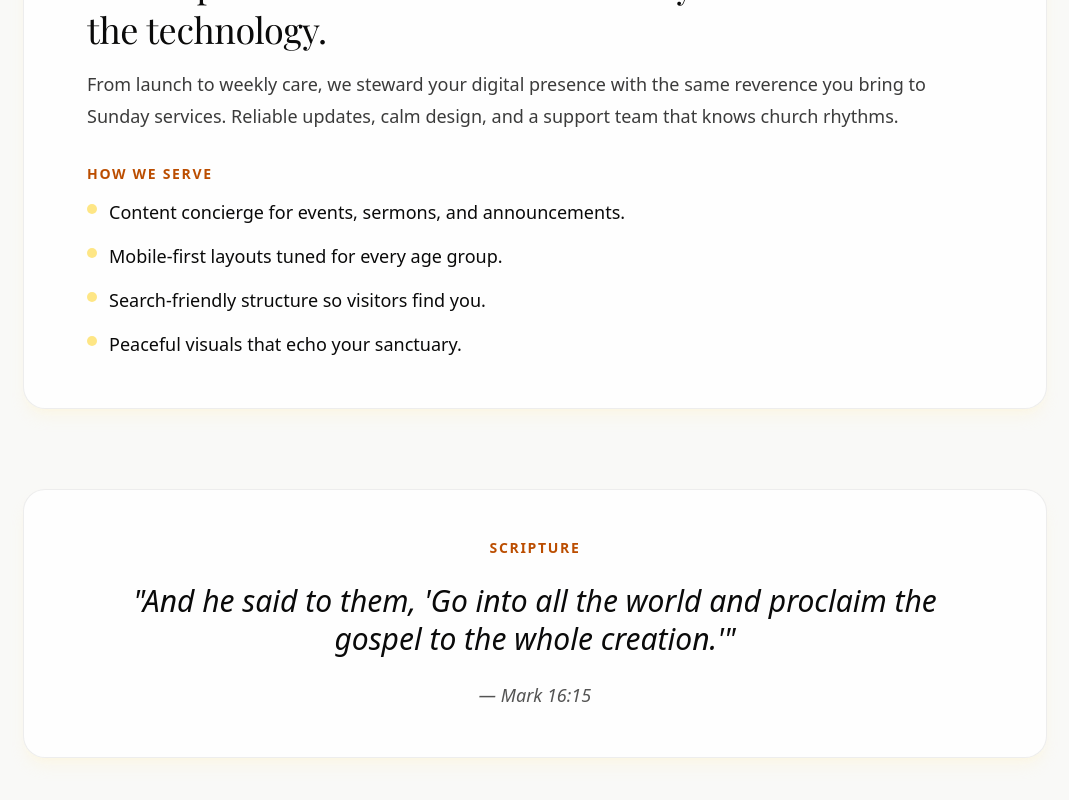
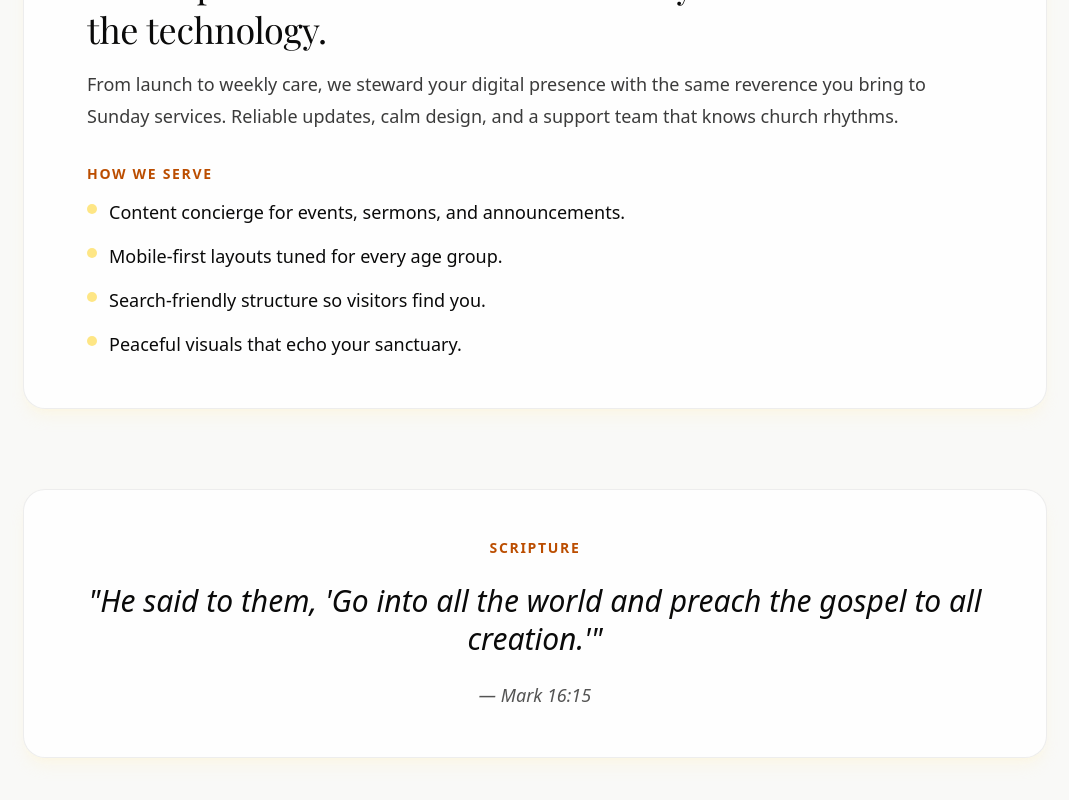
Before and after one commit to ilikeyello/emanuelavina.com, a Next.js app: page / in a window 1280 px wide. Shown: the part 2237-3037 px from the top of the page, without its empty margins (105-1174 px from the left). Built offline with nearby package versions, Linux system fonts and the light colour scheme; a web font is replaced by a local one.

Commit message:
Update scripture verse to NIV translation
- Change Mark 16:15 to New International Version
- 'proclaim' becomes 'preach' and 'whole creation' becomes 'all creation'
- More commonly used translation in modern churches

```diff
--- a/app/page.tsx
+++ b/app/page.tsx
@@ -194,7 +194,7 @@ export default function Home() {
               Scripture
             </p>
             <blockquote className="font-[var(--font-playfair)] text-2xl leading-tight text-foreground sm:text-3xl italic">
-              "And he said to them, 'Go into all the world and proclaim the gospel to the whole creation.'"
+              "He said to them, 'Go into all the world and preach the gospel to all creation.'"
             </blockquote>
             <cite className="text-lg text-foreground/70">
               — Mark 16:15
```
